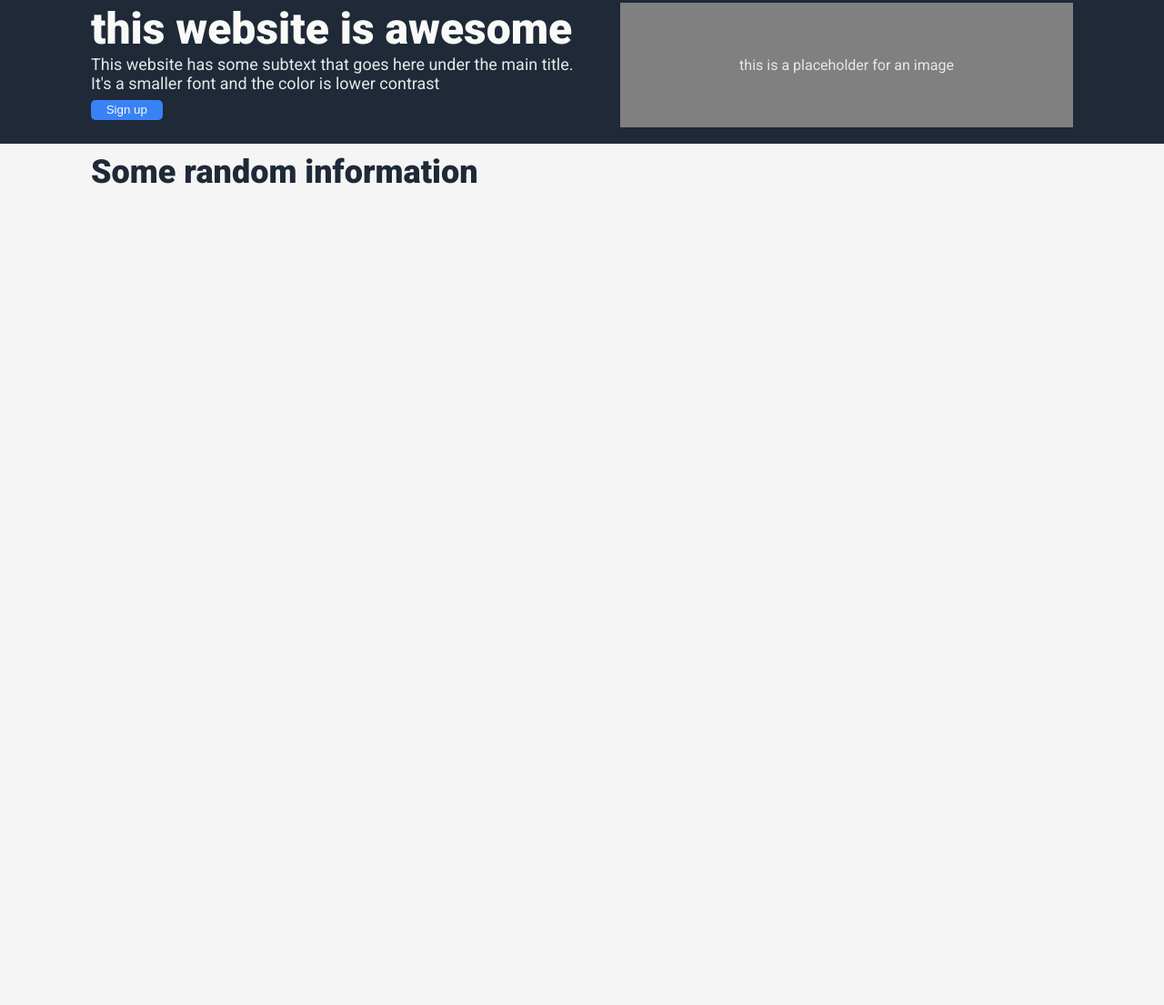
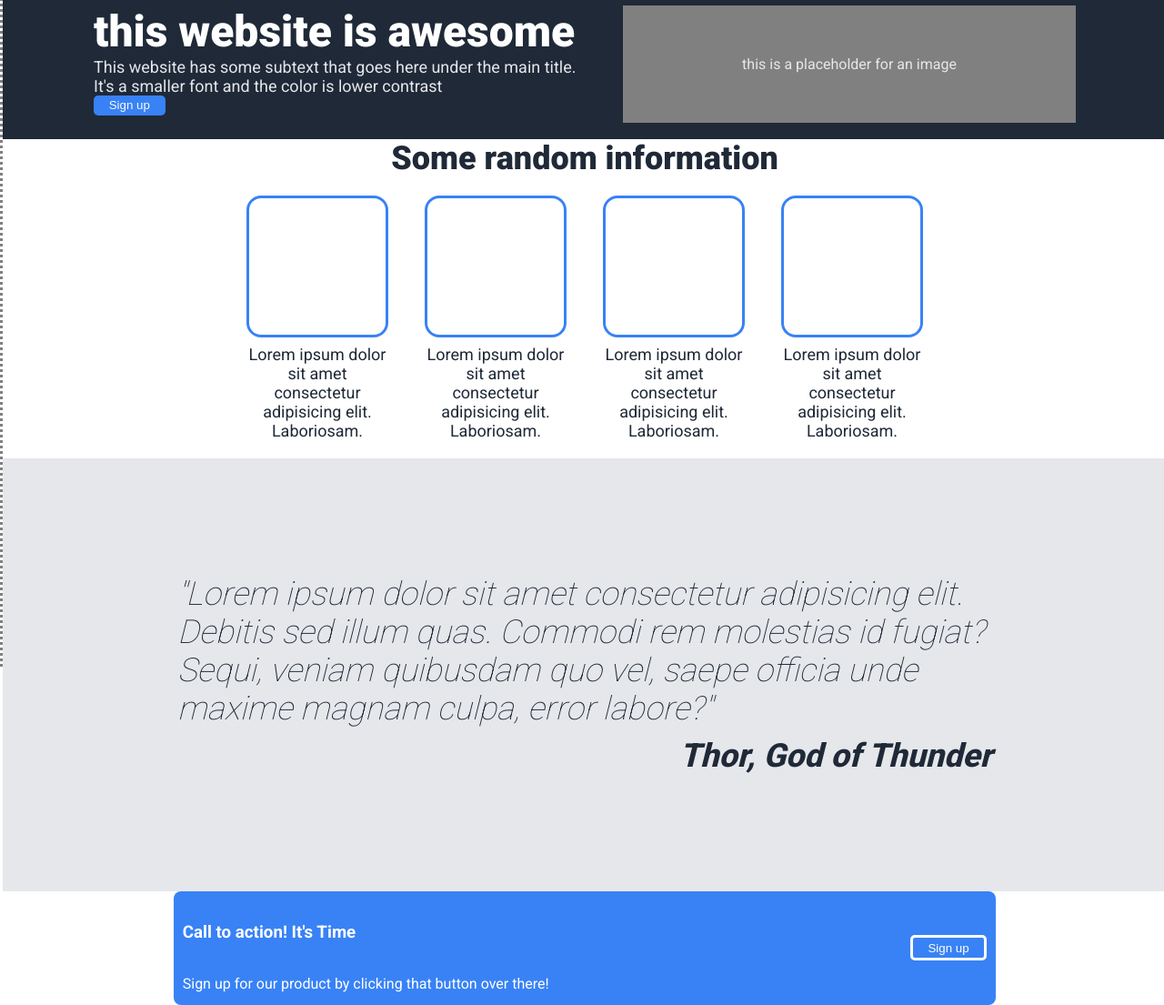
Before and after one commit to Hifilo/landingpage, a plain HTML site: page index.html in a window 1280 px wide. Shown: the part 73-1178 px from the top of the page at 91% size. Before the commit the page ends 800 px from the top, so only its background shows below. Drawn offline with Linux system fonts and the light colour scheme.

Commit message:
created page sections

```diff
--- a/index.html
+++ b/index.html
@@ -9,7 +9,7 @@
 		<link rel="stylesheet" href="style.css" />
 	</head>
 	<body>
-		<div class="container background1">
+		<div class="container bg1">
 			<header>
 				<div class="logo">Header Logo</div>
 				<nav>
@@ -22,8 +22,8 @@
 			</header>
 			<div class="hero">
 				<div class="herocontainer">
-					<h1 class="texthero">this website is awesome</h1>
-					<p class="textsecondary">
+					<h1 class="texthero colwhite">this website is awesome</h1>
+					<p class="text2 col3">
 						This website has some subtext that goes here under the main title.
 						It's a smaller font and the color is lower contrast
 					</p>
@@ -34,8 +34,67 @@
 				</div>
 			</div>
 		</div>
-		<div class="container background3">
-			<section class="textinfo">Some random information</section>
-		</div>
+		<section class="whitebg">
+			<h3 class="col1 textinfo">Some random information</h3>
+			<div class="content">
+				<div class="imagecontainer">
+					<div class="imagecontainer vert">
+						<div class="illust2"></div>
+						<p class="text2 col1">
+							Lorem ipsum dolor sit amet consectetur adipisicing elit.
+							Laboriosam.
+						</p>
+					</div>
+				</div>
+				<div class="imagecontainer">
+					<div class="imagecontainer vert">
+						<div class="illust2"></div>
+						<p class="text2 col1">
+							Lorem ipsum dolor sit amet consectetur adipisicing elit.
+							Laboriosam.
+						</p>
+					</div>
+				</div>
+				<div class="imagecontainer">
+					<div class="imagecontainer vert">
+						<div class="illust2"></div>
+						<p class="text2 col1">
+							Lorem ipsum dolor sit amet consectetur adipisicing elit.
+							Laboriosam.
+						</p>
+					</div>
+				</div>
+				<div class="imagecontainer">
+					<div class="imagecontainer vert">
+						<div class="illust2"></div>
+						<p class="text2 col1">
+							Lorem ipsum dolor sit amet consectetur adipisicing elit.
+							Laboriosam.
+						</p>
+					</div>
+				</div>
+			</div>
+		</section>
+		<section class="quote bg3">
+			<div class="container">
+				<h3 class="textquote col1">
+					"Lorem ipsum dolor sit amet consectetur adipisicing elit. Debitis sed
+					illum quas. Commodi rem molestias id fugiat? Sequi, veniam quibusdam
+					quo vel, saepe officia unde maxime magnam culpa, error labore?"
+				</h3>
+				<h5 class="textquote col1">Thor, God of Thunder</h5>
+			</div>
+		</section>
+		<section class="cta bgwhite">
+			<div class="imagecontainer bg2">
+				<div class="container bg2">
+					<h3 class="colwhite">Call to action! It's Time</h3>
+					<p class="colwhite p.text2">
+						Sign up for our product by clicking that button over there!
+					</p>
+				</div>
+				<button class="colwhite">Sign up</button>
+			</div>
+		</section>
 	</body>
 </html>
--- a/style.css
+++ b/style.css
@@ -1,15 +1,21 @@
 @import url('https://fonts.googleapis.com/css2?family=Roboto:wght@100..900&display=swap');
 
 body {
-	background-color: whitesmoke;
+	background-color: #ffffff;
 	width: 100vw;
 	height: 100vh;
 	margin: 0;
 	padding: 0;
-	overflow: hidden;
 	display: flex;
 	flex-direction: column;
 	font-family: Roboto, sans-serif;
+	border-color: gray;
+	border-style: dotted;
+}
+
+p {
+	padding: 0;
+	margin: 0;
 }
 
 .container {
@@ -34,7 +40,7 @@ header {
 
 .logo {
 	font-size: 24px;
-	color: #e5e7eb;
+	color: #f9faf8;
 	/* border: purple;
 	border-style: dashed; */
 }
@@ -56,7 +62,7 @@ ul {
 nav {
 	margin: 0;
 	/* display: flex;
-	flex-direction: row;
+	flex-direction: row;#33be21
 	justify-content: space-between;
 	align-items: flex-start; */
 }
@@ -122,51 +128,147 @@ button {
 	border-style: solid; */
 }
 
-section {
-	margin: 0;
-}
-.primary {
-	font-size: 48px;
-	color: #f9faf8;
-}
-
 /* background colors */
 
-.background1 {
+.bg1 {
 	background-color: #1f2937;
 }
-.background2 {
+.bg2 {
 	background-color: #3882f6;
 }
-.backgound3 {
+.bg3 {
 	background-color: #e5e7eb;
+}
+.whitebg {
+	background-color: white;
+}
+.col1 {
+	color: #1f2937;
+}
+.col2 {
+	color: #3882f6;
+}
+.col3 {
+	color: #e5e7eb;
+}
+.colwhite {
+	color: white;
 }
 
 /* text styles */
+
 h1.texthero {
-	color: #f9faf8;
 	font-size: 48px;
 	font-weight: 900;
 	margin: 0;
 }
-p.textsecondary {
-	color: #e5e7eb;
+p.text2 {
 	font-size: 18px;
-	padding-bottom: 8px;
 	margin: 0;
+	padding: 0;
 }
+
 .textlogo {
 	color: #f9faf8;
 	font-size: 24px;
 }
 .textinfo {
-	color: #1f2937;
 	font-size: 36px;
 	font-weight: 900;
 }
 .textquote {
-	color: #1f2937;
 	font-size: 36px;
 	font-style: italic;
-	font-weight: light;
+	font-weight: 100;
+	padding: 0;
+	margin: 0;
 }
+
+section {
+	/* padding: 40px 20px; */
+	/* height: 300px; */
+	display: flex;
+	flex-direction: column;
+	justify-content: center;
+	align-items: center;
+}
+
+.content {
+	display: flex;
+	flex-direction: row;
+	justify-content: space-between;
+}
+.quote {
+	margin: 0;
+	justify-content: space-around;
+}
+.quote .container {
+	padding: 10% 0;
+	margin: 0 15%;
+}
+.quote h5 {
+	text-align: right;
+	font-weight: 800;
+	padding: 0;
+}
+.imagecontainer {
+	display: flex;
+	flex-direction: row;
+	justify-content: space-between;
+	padding: 10px;
+}
+
+.imagecontainer p {
+	text-align: center;
+	padding-top: 8px;
+}
+
+.imagecontainer .vert {
+	width: min-content;
+	display: flex;
+	flex-direction: column;
+	justify-content: space-between;
+	align-items: center;
+}
+
+.illust2 {
+	width: 150px;
+	height: 150px;
+	border-radius: 16px;
+	border-style: solid;
+	border-color: #3882f6;
+}
+
+.cta {
+	margin: 0px;
+}
+.cta .imagecontainer {
+	width: max-content;
+	flex-direction: row;
+	justify-content: space-between;
+	align-items: center;
+	border-radius: 8px;
+}
+
+.cta .container {
+	width: 800px;
+	flex-direction: column;
+	justify-content: flex-start;
+	align-items: flex-start;
+	margin: 0;
+	padding: 24px 0;
+	gap: 48px;
+}
+
+.cta button {
+	border-style: solid;
+	margin: 0;
+}
+
+h3 {
+	margin: 0;
+	padding: 0;
+}
+.cta p {
+	margin: -20px 0px;
+}
```
